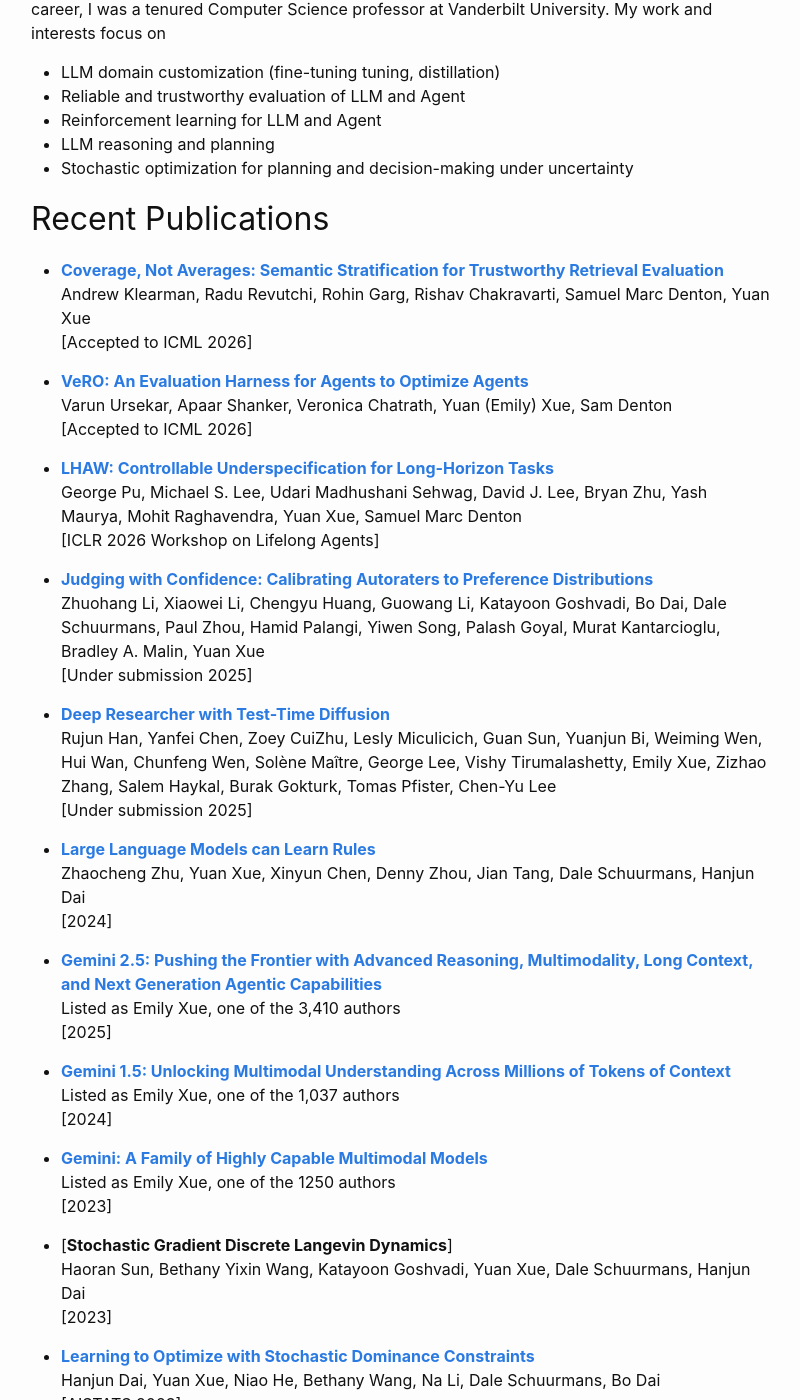
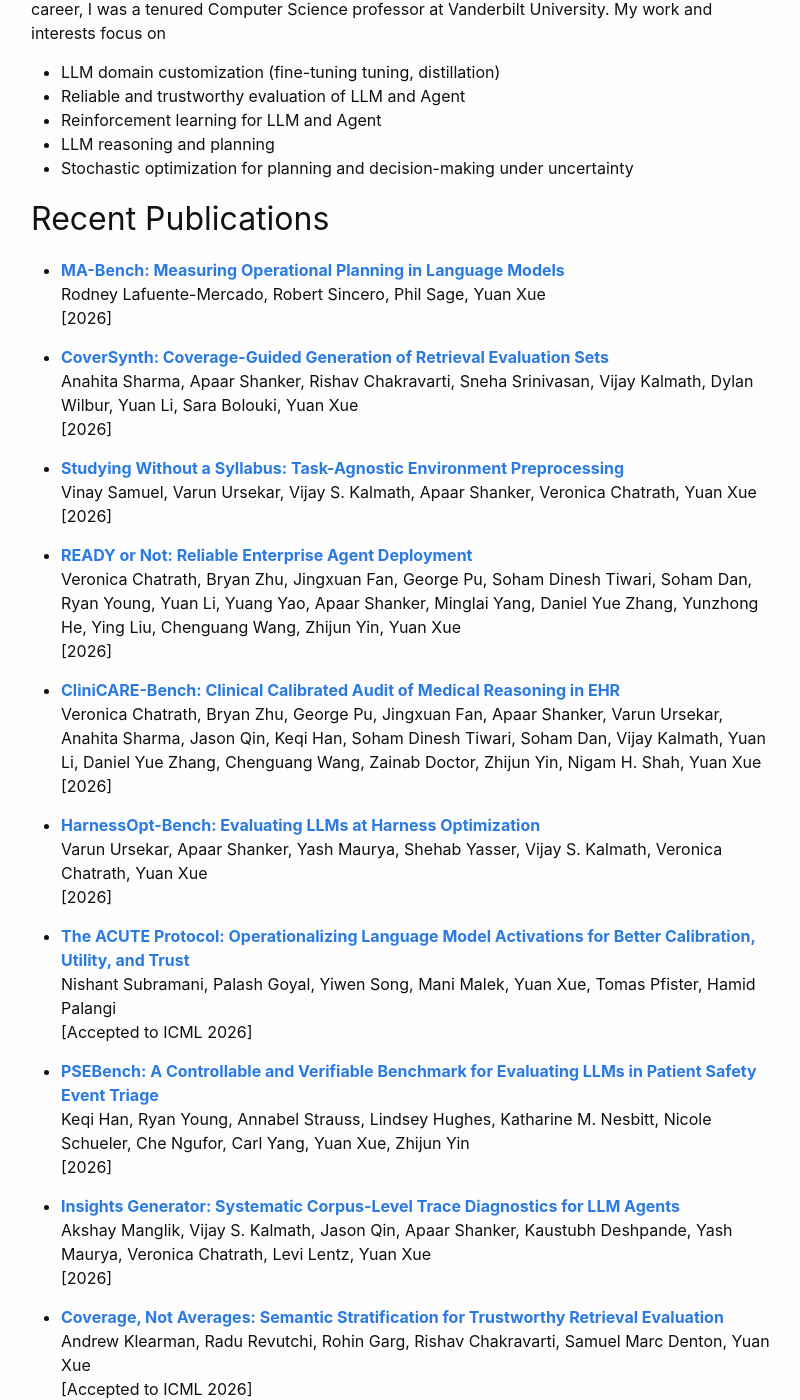
Before and after one commit to yuanxue/yuanxue.github.io, a Jekyll site: the page built from index.md, in a window 1280 px wide and 1400 px high, scrolled down 254 px. Shown: the whole window, without its empty margins (239-1039 px from the left). Built offline with Jekyll 4.4.1, drawn with Linux system fonts in a browser that asks for light colours; some of the changed text lies outside the part shown.

Commit message:
Add 2026 publications and fix Gemini 1.5 link, VeRO title
Add MA-Bench, CoverSynth, Studying Without a Syllabus, READY or Not,
CliniCARE-Bench, HarnessOpt-Bench, ACUTE Protocol (ICML 2026), PSEBench,
and Insights Generator. Point Gemini 1.5 at arXiv 2403.05530, match
VeRO's current arXiv title, and bump the last-updated date.

Co-Authored-By: Claude Opus 5.5 <noreply@anthropic.com>

```diff
--- a/_config.yml
+++ b/_config.yml
@@ -16,7 +16,7 @@
 title: Yuan (Emily) Xue
 email: yuanxue00@gmail.com
 description: >- # this means to ignore newlines until "baseurl:"
-  (last updated: Oct 2025)
+  (last updated: Nov 2026)
 baseurl: "" # the subpath of your site, e.g. /blog
 url: "https://yuanxue.github.io" # the base hostname & protocol for your site, e.g. http://example.com
 twitter_username: yuanxue00
--- a/index.md
+++ b/index.md
@@ -16,11 +16,47 @@ I currently serve as the Head of Enterprise AI at Scale AI. Previously I worked
 
 # Recent Publications {#selected-papers}
 
+-   [**MA-Bench: Measuring Operational Planning in Language Models**](https://arxiv.org/abs/2610.19138) \
+    Rodney Lafuente-Mercado, Robert Sincero, Phil Sage, Yuan Xue\
+    \[2026\]
+
+-   [**CoverSynth: Coverage-Guided Generation of Retrieval Evaluation Sets**](https://arxiv.org/abs/2610.15409) \
+    Anahita Sharma, Apaar Shanker, Rishav Chakravarti, Sneha Srinivasan, Vijay Kalmath, Dylan Wilbur, Yuan Li, Sara Bolouki, Yuan Xue\
+    \[2026\]
+
+-   [**Studying Without a Syllabus: Task-Agnostic Environment Preprocessing**](https://arxiv.org/abs/2609.10824) \
+    Vinay Samuel, Varun Ursekar, Vijay S. Kalmath, Apaar Shanker, Veronica Chatrath, Yuan Xue\
+    \[2026\]
+
+-   [**READY or Not: Reliable Enterprise Agent Deployment**](https://arxiv.org/abs/2609.02095) \
+    Veronica Chatrath, Bryan Zhu, Jingxuan Fan, George Pu, Soham Dinesh Tiwari, Soham Dan, Ryan Young, Yuan Li, Yuang Yao, Apaar Shanker, Minglai Yang, Daniel Yue Zhang, Yunzhong He, Ying Liu, Chenguang Wang, Zhijun Yin, Yuan Xue\
+    \[2026\]
+
+-   [**CliniCARE-Bench: Clinical Calibrated Audit of Medical Reasoning in EHR**](https://arxiv.org/abs/2608.07796) \
+    Veronica Chatrath, Bryan Zhu, George Pu, Jingxuan Fan, Apaar Shanker, Varun Ursekar, Anahita Sharma, Jason Qin, Keqi Han, Soham Dinesh Tiwari, Soham Dan, Vijay Kalmath, Yuan Li, Daniel Yue Zhang, Chenguang Wang, Zainab Doctor, Zhijun Yin, Nigam H. Shah, Yuan Xue\
+    \[2026\]
+
+-   [**HarnessOpt-Bench: Evaluating LLMs at Harness Optimization**](https://arxiv.org/abs/2608.06301) \
+    Varun Ursekar, Apaar Shanker, Yash Maurya, Shehab Yasser, Vijay S. Kalmath, Veronica Chatrath, Yuan Xue\
+    \[2026\]
+
+-   [**The ACUTE Protocol: Operationalizing Language Model Activations for Better Calibration, Utility, and Trust**](https://arxiv.org/abs/2606.07822) \
+    Nishant Subramani, Palash Goyal, Yiwen Song, Mani Malek, Yuan Xue, Tomas Pfister, Hamid Palangi\
+    \[Accepted to ICML 2026\]
+
+-   [**PSEBench: A Controllable and Verifiable Benchmark for Evaluating LLMs in Patient Safety Event Triage**](https://arxiv.org/abs/2606.05463) \
+    Keqi Han, Ryan Young, Annabel Strauss, Lindsey Hughes, Katharine M. Nesbitt, Nicole Schueler, Che Ngufor, Carl Yang, Yuan Xue, Zhijun Yin\
+    \[2026\]
+
+-   [**Insights Generator: Systematic Corpus-Level Trace Diagnostics for LLM Agents**](https://arxiv.org/abs/2605.21347) \
+    Akshay Manglik, Vijay S. Kalmath, Jason Qin, Apaar Shanker, Kaustubh Deshpande, Yash Maurya, Veronica Chatrath, Levi Lentz, Yuan Xue\
+    \[2026\]
+
 -   [**Coverage, Not Averages: Semantic Stratification for Trustworthy Retrieval Evaluation**](https://arxiv.org/abs/2604.20763) \
     Andrew Klearman, Radu Revutchi, Rohin Garg, Rishav Chakravarti, Samuel Marc Denton, Yuan Xue\
     \[Accepted to ICML 2026\]
 
--   [**VeRO: An Evaluation Harness for Agents to Optimize Agents**](https://arxiv.org/abs/2602.22480) \
+-   [**VeRO: A Harness for Agents to Optimize Agents**](https://arxiv.org/abs/2602.22480) \
     Varun Ursekar, Apaar Shanker, Veronica Chatrath, Yuan (Emily) Xue, Sam Denton\
     \[Accepted to ICML 2026\]
 
@@ -45,7 +81,7 @@ I currently serve as the Head of Enterprise AI at Scale AI. Previously I worked
    Listed as Emily Xue, one of the 3,410 authors\
     \[2025\]
 
--   [**Gemini 1.5: Unlocking Multimodal Understanding Across Millions of Tokens of Context**](https://arxiv.org/abs/1906.04716)\
+-   [**Gemini 1.5: Unlocking Multimodal Understanding Across Millions of Tokens of Context**](https://arxiv.org/abs/2403.05530)\
     Listed as Emily Xue, one of the 1,037 authors\
     \[2024\]
 
```
